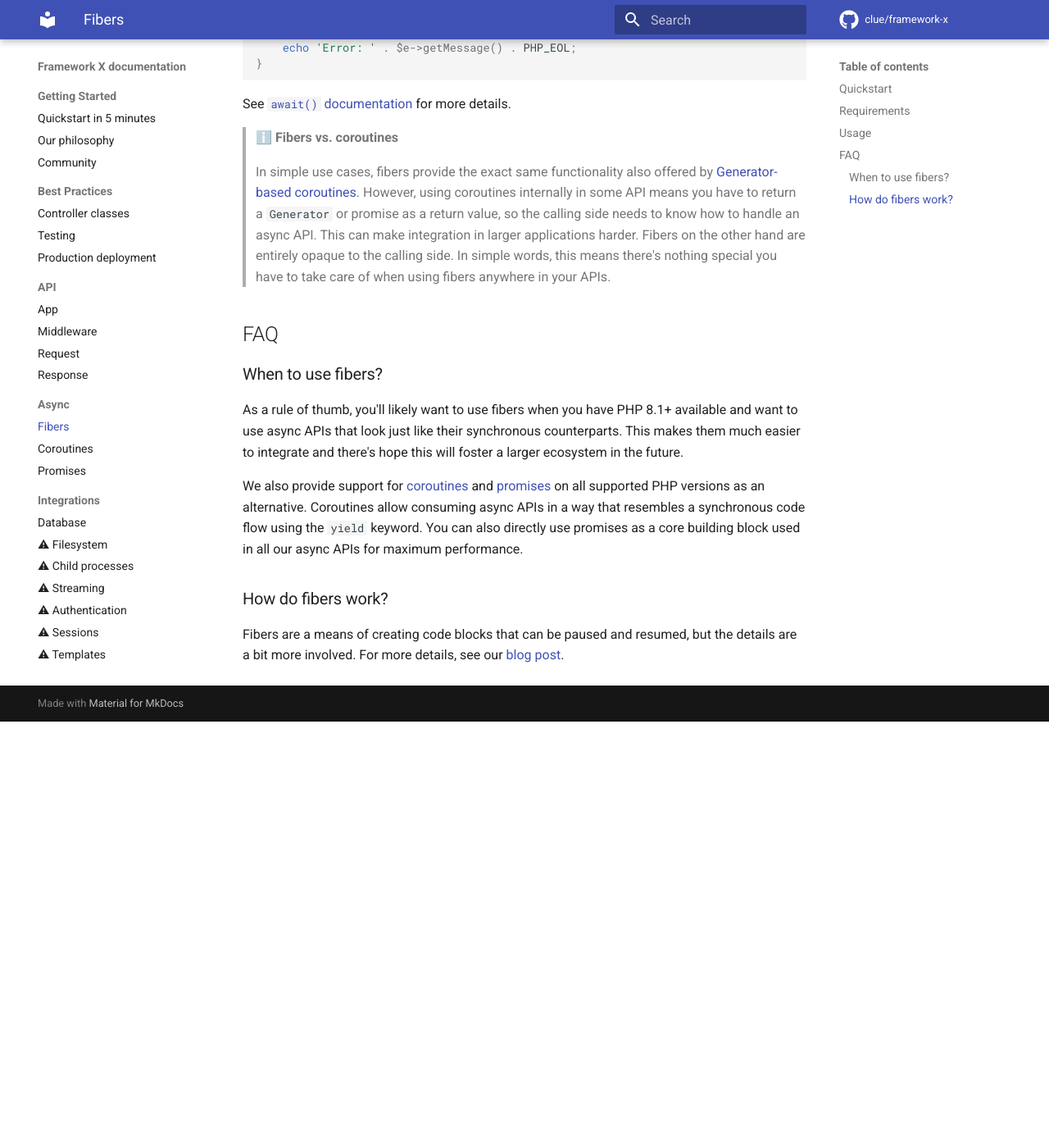
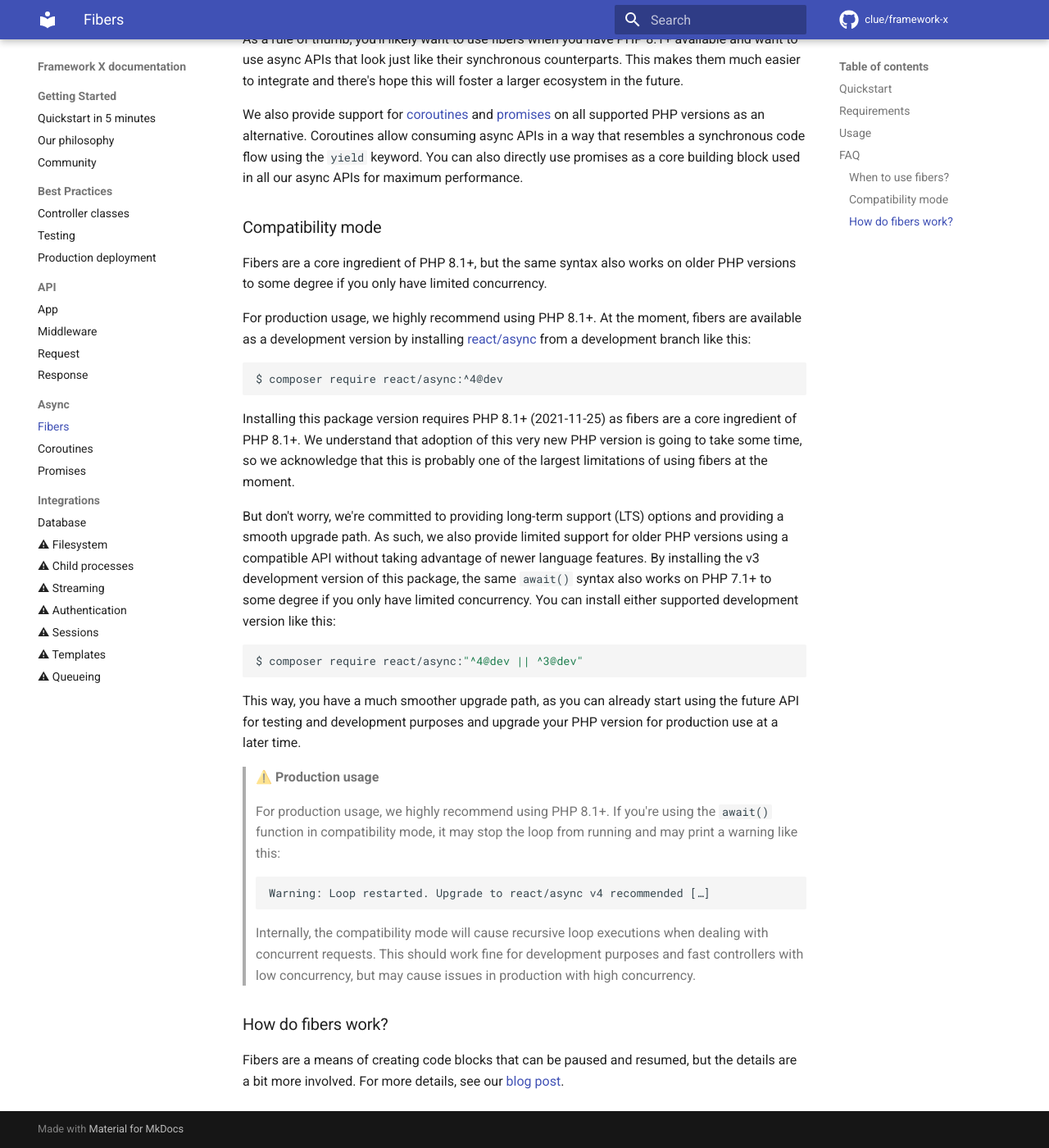
Before and after one commit to clue/framework-x, an MkDocs documentation site: the page built from docs/async/fibers.md, in a window 1280 px wide and 1400 px high, scrolled down 2415 px. Shown: the whole window at 82% size. Built offline with MkDocs 1.6.1 and Material for MkDocs 9.7.7, drawn with Linux system fonts in a browser that asks for light colours; comment, search, counter and statistics services are not loaded; before the commit the page ends 3295 px from its top, so only the background shows below that; some of the changed text lies outside the part shown.

Commit message:
Add fiber compatibility mode for PHP < 8.1

````diff
--- a/docs/async/fibers.md
+++ b/docs/async/fibers.md
@@ -59,24 +53,9 @@ $ composer require react/async:^4@dev
 
 Installing this package version requires PHP 8.1+ (2021-11-25) as fibers are a
 core ingredient of PHP 8.1+. We understand that adoption of this very new PHP
-version is going to take some time, so we acknowledge that this is probably one
-of the largest limitations of using fibers at the moment.
-
-But don't worry, we're committed to providing long-term support (LTS) options
-and providing a smooth upgrade path. As such, we also provide limited support
-for older PHP versions using a compatible API without taking advantage of newer
-language features. By installing the v3 development version of this package, the
-same `await()` syntax also works on PHP 7.1+ to some degree if you only have
-limited concurrency. You can install either supported development version like
-this:
-
-```bash
-$ composer require react/async:"^4@dev || ^3@dev"
-```
-
-This way, you have a much smoother upgrade path, as you can already start using
-the future API for testing and development purposes and upgrade your PHP version
-for production use at a later time.
+version is going to take some time, so we also provide a limited
+[compatibility mode](#compatibility-mode) that also works on PHP 7.1+ to ease
+upgrading.
 
 > ℹ️ **Coroutines and Promises work anywhere**
 >
@@ -145,6 +124,56 @@ Coroutines allow consuming async APIs in a way that resembles a synchronous
 code flow using the `yield` keyword. You can also directly use promises as a
 core building block used in all our async APIs for maximum performance.
 
+### Compatibility mode
+
+Fibers are a core ingredient of PHP 8.1+, but the same syntax also works on
+older PHP versions to some degree if you only have limited concurrency.
+
+For production usage, we highly recommend using PHP 8.1+. At the moment, fibers
+are available as a development version by installing
+[react/async](https://github.com/reactphp/async) from a development branch
+like this:
+
+```bash
+$ composer require react/async:^4@dev
+```
+
+Installing this package version requires PHP 8.1+ (2021-11-25) as fibers are a
+core ingredient of PHP 8.1+. We understand that adoption of this very new PHP
+version is going to take some time, so we acknowledge that this is probably one
+of the largest limitations of using fibers at the moment.
+
+But don't worry, we're committed to providing long-term support (LTS) options
+and providing a smooth upgrade path. As such, we also provide limited support
+for older PHP versions using a compatible API without taking advantage of newer
+language features. By installing the v3 development version of this package, the
+same `await()` syntax also works on PHP 7.1+ to some degree if you only have
+limited concurrency. You can install either supported development version like
+this:
+
+```bash
+$ composer require react/async:"^4@dev || ^3@dev"
+```
+
+This way, you have a much smoother upgrade path, as you can already start using
+the future API for testing and development purposes and upgrade your PHP version
+for production use at a later time.
+
+> ⚠️ **Production usage**
+>
+> For production usage, we highly recommend using PHP 8.1+. If you're using the
+> `await()` function in compatibility mode, it may stop the loop from running and
+> may print a warning like this:
+>
+> ```
+> Warning: Loop restarted. Upgrade to react/async v4 recommended […]
+> ```
+>
+> Internally, the compatibility mode will cause recursive loop executions when
+> dealing with concurrent requests. This should work fine for development
+> purposes and fast controllers with low concurrency, but may cause issues in
+> production with high concurrency.
+
 ### How do fibers work?
 
 Fibers are a means of creating code blocks that can be paused and resumed, but
````
Also changed, not shown: other parts of docs/async/fibers.md (+0 -6 lines), 5 other files.
